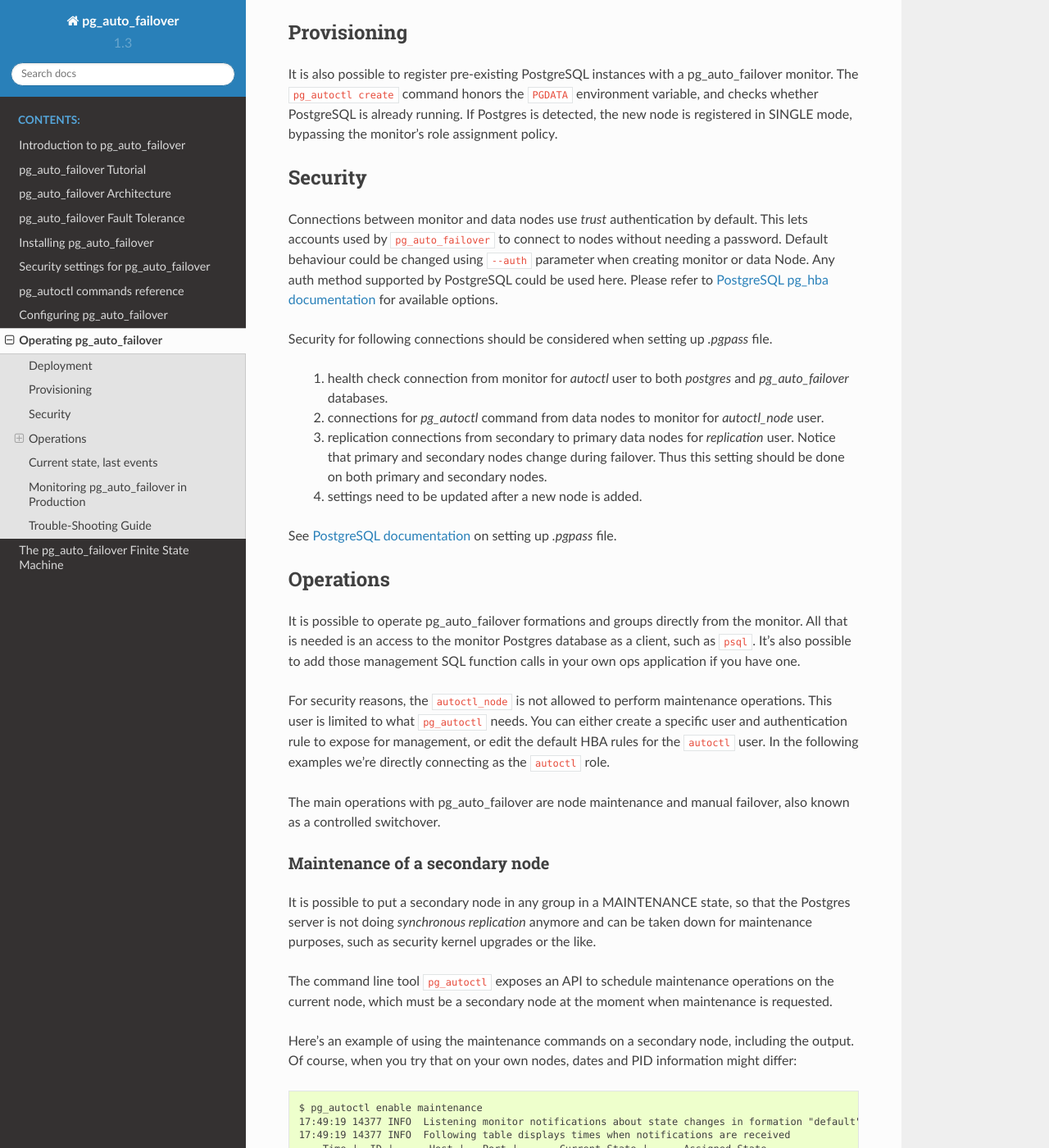
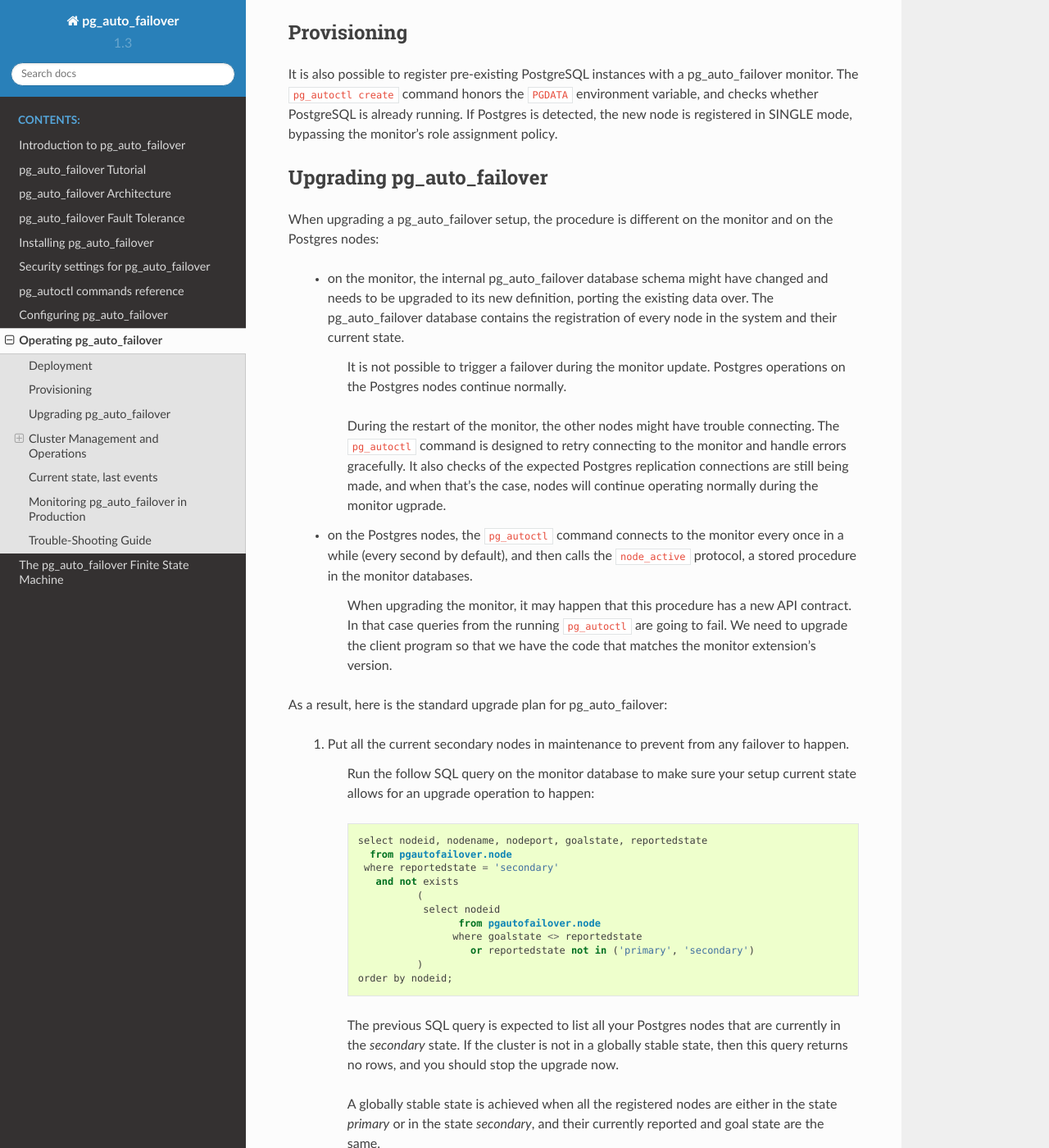
Before and after one commit to hapostgres/pg_auto_failover, a Sphinx documentation site: the page built from docs/operations.rst, in a window 1280 px wide and 1400 px high, scrolled down 313 px. Shown: the whole window at 82% size. Built offline with Sphinx 7.4.7 and the Read the Docs theme 2.0.0, drawn with Linux system fonts in a browser that asks for light colours; some of the changed text lies outside the part shown.

Commit message:
Document the upgrade procedure for pg_auto_failover.
This upgrade procedure considers that we have included the other PRs about
process supervision, where it's possible to restart only the node-active
service of the pg_autoctl process tree.

```diff
--- a/docs/operations.rst
+++ b/docs/operations.rst
@@ -14,42 +14,169 @@
 ------------
 
 It is also possible to register pre-existing PostgreSQL instances with a
-pg_auto_failover monitor. The ``pg_autoctl create`` command honors the ``PGDATA``
-environment variable, and checks whether PostgreSQL is already running. If
-Postgres is detected, the new node is registered in SINGLE mode, bypassing
-the monitor's role assignment policy.
+pg_auto_failover monitor. The ``pg_autoctl create`` command honors the
+``PGDATA`` environment variable, and checks whether PostgreSQL is already
+running. If Postgres is detected, the new node is registered in SINGLE mode,
+bypassing the monitor's role assignment policy.
 
-.. _pg_auto_failover_security:
+Upgrading pg_auto_failover
+--------------------------
 
-Security
---------
+When upgrading a pg_auto_failover setup, the procedure is different on the
+monitor and on the Postgres nodes:
 
-Connections between monitor and data nodes use *trust* authentication by
-default. This lets accounts used by ``pg_auto_failover`` to connect to nodes
-without needing a password. Default behaviour could be changed using ``--auth``
-parameter when creating monitor or data Node. Any auth method supported by
-PostgreSQL could be used here. Please refer to `PostgreSQL pg_hba documentation`__
-for available options.
+  - on the monitor, the internal pg_auto_failover database schema might have
+    changed and needs to be upgraded to its new definition, porting the
+    existing data over. The pg_auto_failover database contains the
+    registration of every node in the system and their current state.
 
-__ https://www.postgresql.org/docs/current/auth-pg-hba-conf.html
+	It is not possible to trigger a failover during the monitor update.
+	Postgres operations on the Postgres nodes continue normally.
 
-Security for following connections should be considered when setting up
-`.pgpass` file.
+	During the restart of the monitor, the other nodes might have trouble
+	connecting. The ``pg_autoctl`` command is designed to retry connecting
+	to the monitor and handle errors gracefully. It also checks of the
+	expected Postgres replication connections are still being made, and when
+	that's the case, nodes will continue operating normally during the
+	monitor ugprade.
 
-  1. health check connection from monitor for `autoctl` user to both `postgres` and `pg_auto_failover` databases.
-  2. connections for `pg_autoctl` command from data nodes to monitor for `autoctl_node` user.
-  3. replication connections from secondary to primary data nodes for `replication` user.
-     Notice that primary and secondary nodes change during failover. Thus this setting
-     should be done on both primary and secondary nodes.
-  4. settings need to be updated after a new node is added.
+  - on the Postgres nodes, the ``pg_autoctl`` command connects to the
+    monitor every once in a while (every second by default), and then calls
+    the ``node_active`` protocol, a stored procedure in the monitor databases.
 
-See `PostgreSQL documentation`__ on setting up `.pgpass` file.
+	When upgrading the monitor, it may happen that this procedure has a new
+	API contract. In that case queries from the running ``pg_autoctl`` are
+	going to fail. We need to upgrade the client program so that we have the
+	code that matches the monitor extension's version.
 
-__ https://www.postgresql.org/docs/current/libpq-pgpass.html
+As a result, here is the standard upgrade plan for pg_auto_failover:
 
+  1. Put all the current secondary nodes in maintenance to prevent from any
+     failover to happen.
 
-Operations
-----------
+	 Run the follow SQL query on the monitor database to make sure your
+	 setup current state allows for an upgrade operation to happen::
+
+		select nodeid, nodename, nodeport, goalstate, reportedstate
+		  from pgautofailover.node
+		 where reportedstate = 'secondary'
+		   and not exists
+			  (
+			   select nodeid
+				 from pgautofailover.node
+				where goalstate <> reportedstate
+				   or reportedstate not in ('primary', 'secondary')
+			  )
+		order by nodeid;
+
+	 The previous SQL query is expected to list all your Postgres nodes that
+	 are currently in the `secondary` state. If the cluster is not in a
+	 globally stable state, then this query returns no rows, and you should
+	 stop the upgrade now.
+
+	 A globally stable state is achieved when all the registered nodes are
+	 either in the state `primary` or in the state `secondary`, and their
+	 currently reported and goal state are the same.
+
+	 Run the follow SQL query on the monitor database to enable the
+	 maintenance operation::
+
+		select nodeid, nodename, nodeport,
+		       pgautofailover.start_maintenance(nodename, nodeport)
+		  from pgautofailover.node
+		 where reportedstate = 'secondary'
+		   and not exists
+			  (
+			   select nodeid
+				 from pgautofailover.node
+				where goalstate <> reportedstate
+				   or reportedstate not in ('primary', 'secondary')
+			  )
+		order by nodeid;
+
+	 Check that the selected nodes have reached `maintenance` by watching
+	 the output of the ``pg_autoctl show state`` command. When all selected
+	 nodes are in maintenance, we can move forward with the upgrade.
+
+	 .. note::
+
+		Alternatively you may also run the command ``pg_autoctl enable
+		maintenance`` on every secondary node.
+
+  2. Stop the ``pg_autoctl`` service on the monitor.
+
+	 The command to stop the systemd pgautofailover service is::
+
+	   sudo systemctl stop pgautofailover
+
+	 To verify that the service has been stopped as expected, we run the
+	 following command::
+
+	   sudo systemctl status pgautofailover
+
+	 At this point all the Postgres nodes in the system are going to error
+	 out every second when connecting to the monitor. In case of error to
+	 connect to the monitor, the node-active process retries every second,
+	 and will be able to continue normally as soon as the monitor is back
+	 online.
+
+  3. Upgrade the pg_auto_failover package on the monitor.
+
+	 When using a debian based OS, this looks like the following command for
+	 pg_auto_failover 1.3.1::
+
+	   sudo apt-get remove pg-auto-failover-cli-enterprise-1.0 postgresql-11-auto-failover-enterprise-1.0
+	   sudo apt-get install -q -y pg-auto-failover-cli-enterprise-1.3 postgresql-11-auto-failover-enterprise-1.3
+
+  4. Restart the ``pgautofailover`` service on the monitor.
+
+	 When using the systemd integration, all we need to do is::
+
+	   sudo systemctl start pgautofailover
+
+	 Then we may use the following commands to make sure that the service is
+	 running as expected::
+
+	   sudo systemctl status pgautofailover
+	   sudo journalctl -u pgautofailover
+
+	 At this point it is expected that the ``pg_autoctl`` logs show that an
+	 upgrade has been performed by using the ``ALTER EXTENSION
+	 pgautofailover UPDATE TO ...`` command. The monitor is ready with the
+	 new version of pg_auto_failover.
+
+  5. Upgrade the pg_auto_failover package on the Postgres nodes.
+
+	 Use the same command as on the monitor in step 4 above.
+
+  6. Restart the ``node-service`` service on all the Postgres nodes.
+
+	 When using the systemd integration, restarting the ``pgautofailover``
+	 service will also restart Postgres, which is not always possible. If
+	 you did implement step 2, your current service is not running, so you
+	 can restart it now::
+
+	   pg_autoctl restart node-active
+
+  7. Disable maintenance on the Postgres nodes.
+
+	 For that we can run the following SQL query on the monitor database::
+
+		select nodeid, nodename, nodeport,
+		       pgautofailover.stop_maintenance(nodename, nodeport)
+		  from pgautofailover.node
+		 where reportedstate = 'maintenance';
+
+	 .. note::
+
+		Alternatively you may also run the command ``pg_autoctl disable
+		maintenance`` on every secondary node.
+
+And when the upgrade is done we can use ``pg_autoctl show state`` on the
+monitor to see that eveything is as expected.
+
+Cluster Management and Operations
+---------------------------------
 
 It is possible to operate pg_auto_failover formations and groups directly
 from the monitor. All that is needed is an access to the monitor Postgres
```
